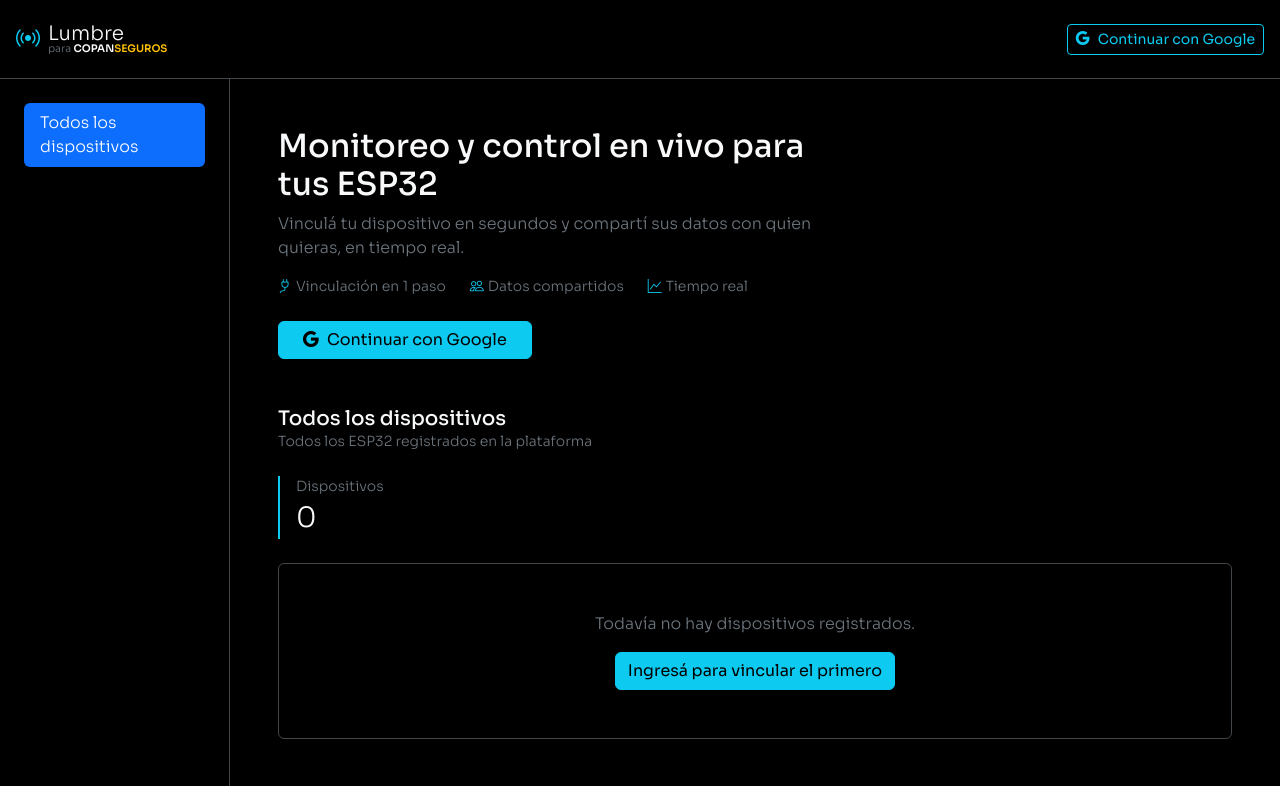
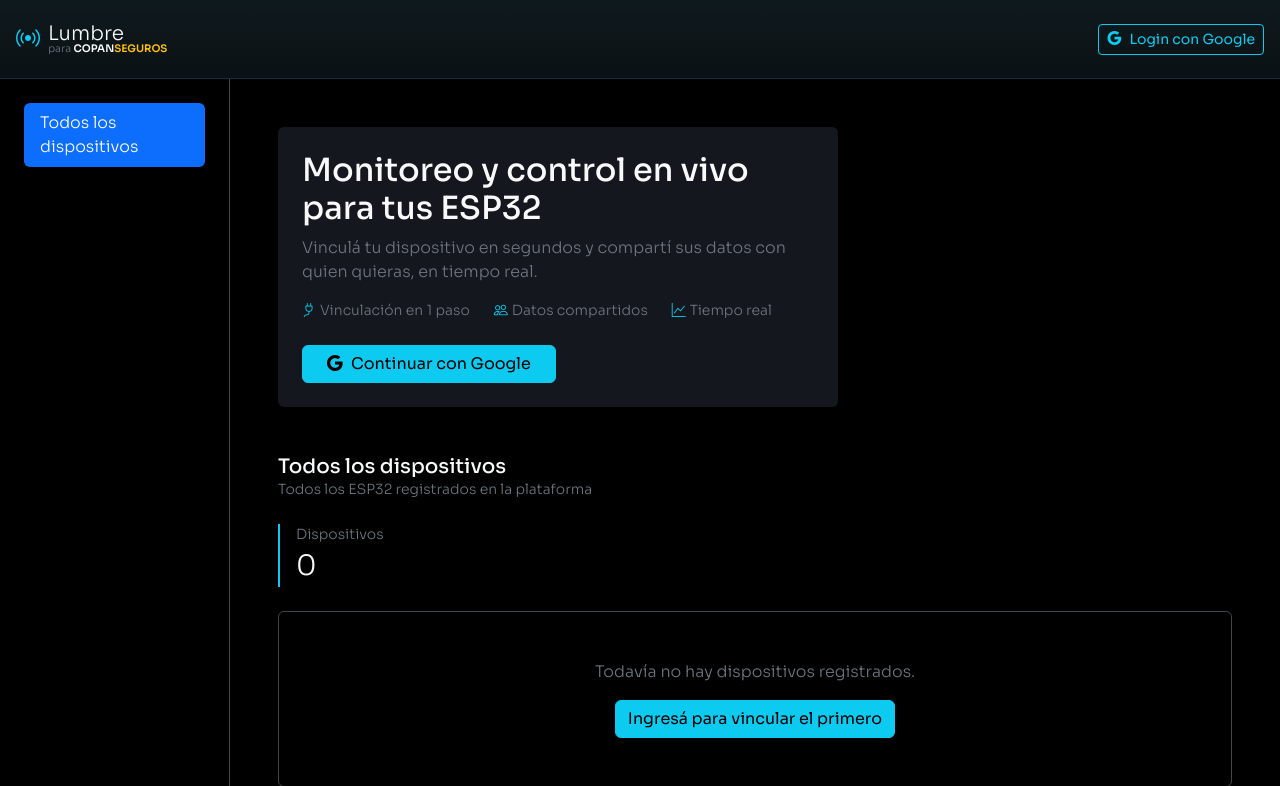
Before and after one commit to delpianocp/esp32-tester, a Django app: page / in a window 1280 px wide. Shown: the top 786 px of the page. Run offline with Django 5.2, Linux system fonts and the light colour scheme; data that the repository does not hold is empty.

Commit message:
fix templates base devide list fondo

```diff
--- a/templates/base.html
+++ b/templates/base.html
@@ -10,7 +10,7 @@
 </head>
 <body class="bg-black" style="font-family: 'Sora', sans-serif; font-weight: 300;">
 
-<nav class="navbar navbar-dark border-bottom border-secondary-subtle px-3 py-3">
+<nav class="navbar navbar-dark border-bottom px-3 py-3" style="background: linear-gradient(180deg, #0f1a1e, #0b1114); border-color: #133038 !important;">
     <div class="d-flex align-items-center gap-2">
         <button class="btn btn-sm d-lg-none text-light" type="button" data-bs-toggle="offcanvas" data-bs-target="#sidebarMobile">
             <i class="bi bi-list fs-4"></i>
@@ -26,7 +26,7 @@
             </span>
         </a>
     </div>
-    <div class="d-flex align-items-center gap-3">
+    <div class="d-flex align-items-center gap-2">
         {% if user.is_authenticated %}
             <span class="text-light text-truncate small" style="max-width: 100px;">{{ user.get_full_name|default:user.username }}</span>
             <form action="{% url 'logout' %}" method="post" class="d-inline">
@@ -34,9 +34,9 @@
                 <button type="submit" class="btn btn-sm btn-outline-info">Salir</button>
             </form>
         {% else %}
-            <a href="{% url 'social:begin' 'google-oauth2' %}" class="btn btn-sm btn-outline-info d-flex align-items-center gap-2">
+            <a href="{% url 'social:begin' 'google-oauth2' %}" class="btn btn-sm btn-outline-info d-flex align-items-center gap-2 text-nowrap">
                 <i class="bi bi-google"></i>
-                Continuar con Google
+                Login con Google
             </a>
         {% endif %}
     </div>
--- a/templates/devices/device_list.html
+++ b/templates/devices/device_list.html
@@ -4,7 +4,7 @@
 {% block content %}
 
 {% if not user.is_authenticated %}
-<div class="mb-5" style="max-width: 560px;">
+<div class="mb-5 p-4 rounded" style="max-width: 560px; background: #14171d;">
     <h1 class="fs-2 text-light mb-2">Monitoreo y control en vivo para tus ESP32</h1>
     <p class="text-secondary mb-3" style="font-weight:300;">
         Vinculá tu dispositivo en segundos y compartí sus datos con quien quieras, en tiempo real.
```
